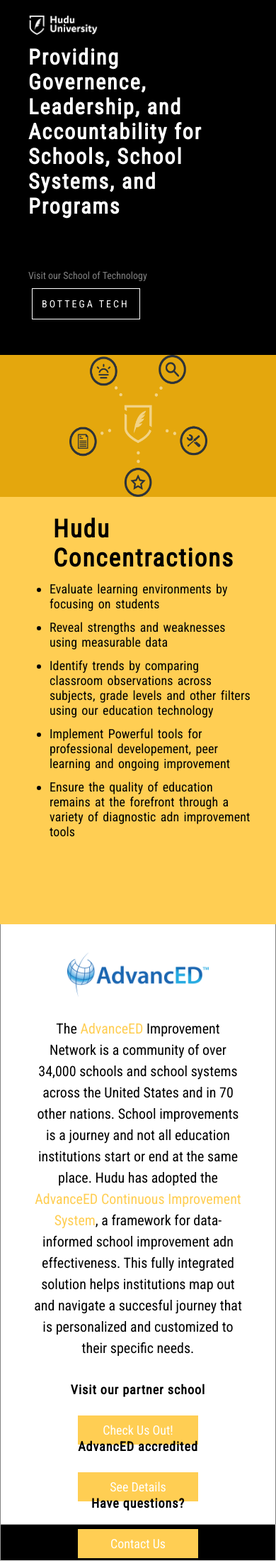
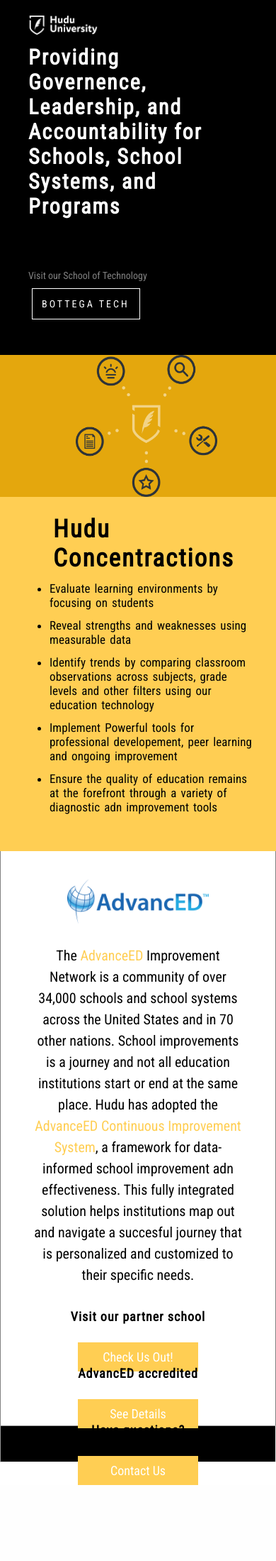
Before and after one commit to jordanhudgens/huduacademy, a Flask app: page / in a window 390 px wide. Shown: the whole page at 71% size. After the commit the page ends 2092 px from the top, so only its background shows below. Run offline with Flask 2, Linux system fonts and the light colour scheme.

Commit message:
mobile bug fix #3

```diff
--- a/templates/hudu.html
+++ b/templates/hudu.html
@@ -282,16 +282,16 @@
                 padding-bottom: 10px;
             }
             .second-section{
-                height: 95vh
+                height: 699px;
             }
             .second-logo{
-                width: 100vw;
+                width: 414px;
             }
             .second-logo img{
-                width: 50vw;
+                width: 200px;
             }
             .third-link-container{
-                height: 25vh;
+                height: 175px;
             }
             .third-link h3{
                 font-size: 18px;
@@ -302,6 +302,7 @@
             }
             .second-list li{
                 letter-spacing: .1px;
+                font-size: 17px;
             }
         }
     </style>
```
